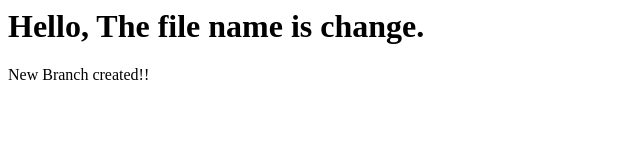
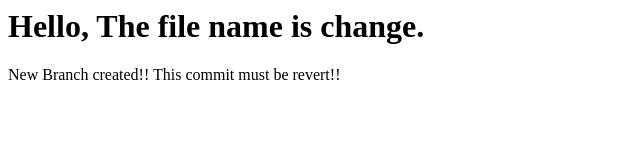
Before and after one commit to vivek166/gitrename, a plain HTML site: page home.html in a window 1280 px wide. Shown: the whole page, without its empty margins (0-640 px from the left). Drawn offline with Linux system fonts and the light colour scheme.

Commit message:
This commit must be revert

```diff
--- a/home.html
+++ b/home.html
@@ -5,5 +5,6 @@
 <body>
 	<h1>Hello, The file name is change.</h1>
 	New Branch created!!
+	This commit must be revert!!
 </body>
 </html>
```
